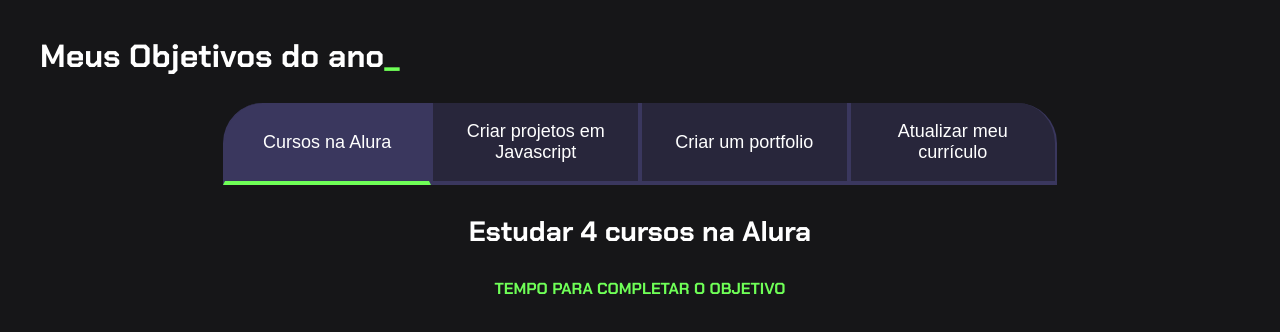
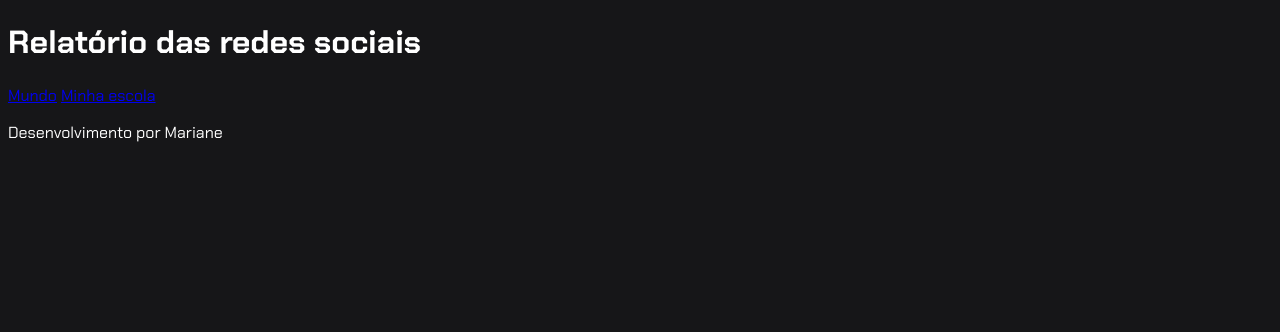
Before and after one commit to lorenlinda123/htmlcomlloren3F, a plain HTML site: page index.html in a window 1280 px wide. Drawn offline with Linux system fonts and the light colour scheme.

Commit message:
Update index.html
l

```diff
--- a/index.html
+++ b/index.html
@@ -1,45 +1,34 @@
 <!DOCTYPE html>
-<html lang="pt-br">
+<html lang="en">
 <head>
     <meta charset="UTF-8">
     <meta name="viewport" content="width=device-width, initial-scale=1.0">
-    <title>Meus objetivos do ano</title>
+    <title>Document</title>
     <link rel="stylesheet" href="style.css">
 </head>
 <body>
-    <section class="conteudo-principal">
-        <h2 class="titulo-principal">Meus Objetivos do ano<span>_</span></h2>
-        <div class="conteudo">
-        <div class="botoes">
-            <button class="botao ativo">Cursos na Alura</button>
-            <button class="botao">Criar projetos em Javascript</button>
-            <button class="botao">Criar um portfolio</button>
-            <button class="botao">Atualizar meu currículo</button>
-    </div>
-    <div class="abas-texto">
-        <div class="aba-conteudo ativo">
-            <h3 class="aba-conteudo-titulo-principal">Estudar 4 cursos na Alura</h3>
-            <h4 class="aba-conteudo-titulo-secundario">Tempo para completar o objetivo</h4>
-            <div class="contador"></div>
-        </div>
-        <div class="aba-conteudo">
-            <h3 class="aba-conteudo-titulo-principal">Criar 5 projetos em Javascript</h3>
-            <h4 class="aba-conteudo-titulo-secundario">Tempo para completar o objetivo</h4>
-            <div class="contador"></div>
-        </div>
-        <div class="aba-conteudo">
-            <h3 class="aba-conteudo-titulo-principal">Crir um portfolio com meus 3 melhores projetos</h3>
-            <h4 class="aba-conteudo-titulo-secundario">Tempo para completar o objetivo</h4>
-            <div class="contador"></div>
-        </div>
-        <div class="aba-conteudo">
-            <h3 class="aba-conteudo-titulo-principal">Atualiza meu curriculo com os certificados da Alura</h3>
-            <h4 class="aba-conteudo-titulo-secundario">Tempo para completar o objetivo</h4>
-            <div class="contador"></div>
-        </div>
-    </div>
-</div>
-    </section>
-    <script src="main.js"></script>
+
 </body>
 </html>
+
+       <header>
+       <h1>Relatório das redes sociais</h1>
+       <nav>
+       <a href="index.html">Mundo</a>
+       <a href="#">Minha escola</a>
+       </nav>
+       </header>
+
+    <main class="graficos-section">
+        <section id="graficos-container" class="graficos-conta">
+        <!--crie os graficos aqui-->
+        </section>
+    </main>
+
+    <footer>
+             <p>Desenvolvimento por Mariane</p>
+    </footer>
+
+
+    </body>
+    </html>
```
